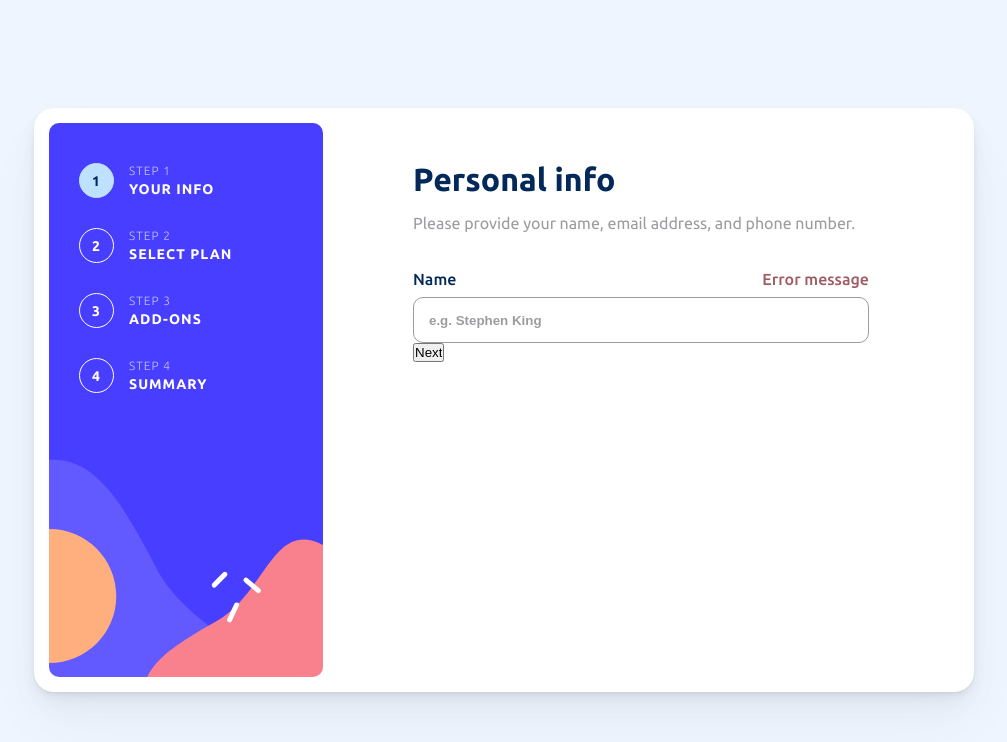
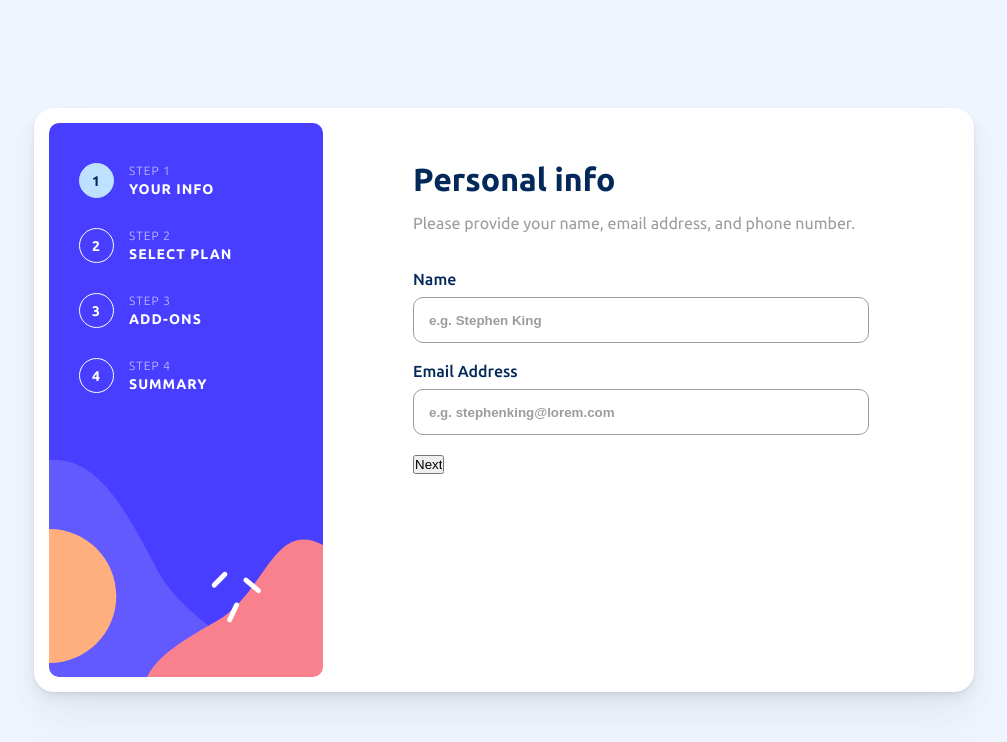
Before and after one commit to DmitryMuzalev/multi-step-form, a React (Create React App) app: page / in a window 1280 px wide. Shown: the top 742 px of the page, without its empty margins (136-1143 px from the left). Built offline with nearby package versions, Linux system fonts and the light colour scheme.

Commit message:
Working on validating custom input fields

```diff
--- a/src/components/Form/Input.jsx
+++ /dev/null
@@ -1,17 +0,0 @@
-import style from './Input.module.scss';
-
-export default function Input({ name, label, register, placeholder }) {
-  return (
-    <div className={style.input}>
-      <label htmlFor={name}>
-        <p>{label}</p>
-        <span>Error message</span>
-      </label>
-      <input
-        id={name}
-        placeholder={placeholder}
-        {...register(name, { require: 'This filed is required' })}
-      />
-    </div>
-  );
-}
--- /dev/null
+++ b/src/components/Form/Input/Input.jsx
@@ -0,0 +1,31 @@
+import style from './Input.module.scss';
+
+export default function Input({
+  type,
+  name,
+  label,
+  register,
+  placeholder,
+  errors,
+  validator,
+}) {
+  const classes = [style.input, errors[name] && style.error].join(' ').trim();
+
+  return (
+    <div className={classes}>
+      <label htmlFor={name}>
+        <p>{label}</p>
+        {errors[name] ? <span>{errors[name].message}</span> : null}
+      </label>
+      <input
+        type={type || 'text'}
+        id={name}
+        placeholder={placeholder}
+        {...register(name, {
+          required: 'This filed is required',
+          ...validator,
+        })}
+      />
+    </div>
+  );
+}
--- a/src/components/Form/Input.module.scss
+++ b/src/components/Form/Input/Input.module.scss
@@ -18,6 +18,7 @@
     border-radius: 10px;
     padding: 0px 15px;
     font-weight: 700;
+    margin: 0px 0px 20px 0px;
     &:active,
     &:focus {
       outline: none;
@@ -29,3 +30,13 @@
     }
   }
 }
+
+.error {
+  input {
+    border-color: #9e5b64;
+    &:active,
+    &:focus {
+      border-color: #9e5b64;
+    }
+  }
+}
--- a/src/containers/Content/PersonalInfo/PersonalInfo.jsx
+++ b/src/containers/Content/PersonalInfo/PersonalInfo.jsx
@@ -1,6 +1,6 @@
 import { useForm } from 'react-hook-form';
 import Header from '../../../components/Header/Header';
-import Input from '../../../components/Form/Input';
+import Input from '../../../components/Form/Input/Input';
 
 export default function PersonalInfo() {
   const {
@@ -15,18 +15,36 @@ export default function PersonalInfo() {
     reset();
   };
 
+  const validateEmail = () => ({
+    pattern: {
+      value:
+        /^[a-z0-9!#$%&'*+/=?^_`{|}~-]+(?:\.[a-z0-9!#$%&'*+/=?^_`{|}~-]+)*@(?:[a-z0-9](?:[a-z0-9-]*[a-z0-9])?\.)+[a-z0-9](?:[a-z0-9-]*[a-z0-9])?$/,
+      message: 'Incorrect email address',
+    },
+  });
+
   return (
     <>
       <Header
         title="Personal info"
         subtitle="Please provide your name, email address, and phone number."
       />
-      <form onSubmit={handleSubmit(onSubmit)}>
+      <form noValidate onSubmit={handleSubmit(onSubmit)}>
         <Input
           name="name"
           label="Name"
           placeholder="e.g. Stephen King"
           register={register}
+          errors={errors}
+        />
+        <Input
+          type="email"
+          name="email"
+          label="Email Address"
+          placeholder="e.g. stephenking@lorem.com"
+          register={register}
+          errors={errors}
+          validator={validateEmail()}
         />
         <input type="submit" value="Next" />
       </form>
```
